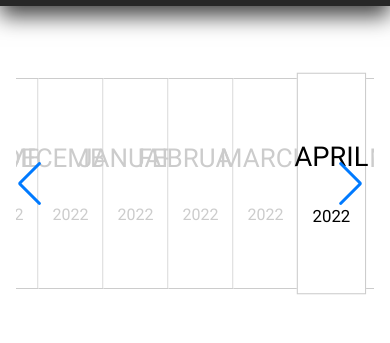
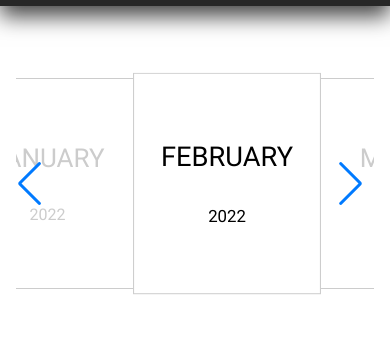
Before and after one commit to Makinloot/tradetkt-example, a React (Vite) app: page /search in a window 390 px wide. Shown: the part 185-528 px from the top of the page. Built offline with nearby package versions, Linux system fonts and the light colour scheme.

Commit message:
add responsive css to pages

```diff
--- a/src/components/payment/Form.scss
+++ b/src/components/payment/Form.scss
@@ -5,7 +5,7 @@
   width: 600px;
   max-width: 100%;
   margin: 3rem auto;
-  padding: 3rem 0;
+  padding: 3rem 1rem;
 
   .line {
     position: absolute;
@@ -24,7 +24,9 @@
 
   form {
     width: 400px;
+    max-width: 100%;
     margin: 0 auto;
+    padding: 1rem;
   }
 
   .number-fields {
@@ -35,7 +37,8 @@
 
   .date-fields {
     display: grid;
-    grid-template-columns: 1fr 1fr;
+    grid-template-columns: 50% 50%;
     gap: 1rem;
+    width: 96%;
   }
 }
--- a/src/components/payment/Payment.scss
+++ b/src/components/payment/Payment.scss
@@ -4,6 +4,7 @@
   margin: 5rem 0;
 
   &-method {
+    flex-wrap: wrap;
     gap: 2rem;
     color: $clr-lightGrey;
 
@@ -28,10 +29,17 @@
   }
 
   .buttons {
+    display: grid;
+    grid-template-columns: 50% 50%;
     width: 600px;
     max-width: 100%;
     margin: 0 auto;
     gap: 1rem;
+    padding: 1rem;
+
+    @media (max-width: 550px) {
+      grid-template-columns: 1fr;
+    }
 
     a {
       width: 100%;
--- a/src/components/slider/Slider.jsx
+++ b/src/components/slider/Slider.jsx
@@ -30,7 +30,17 @@ export default function App() {
         spaceBetween={0}
         navigation={true}
         modules={[Navigation]}
-        slidesPerView={7}
+        slidesPerView={2}
+        breakpoints={{
+          768: {
+            width: 768,
+            slidesPerView: 4,
+          },
+          1000: {
+            width: 1000,
+            slidesPerView: 7,
+          }
+        }}
         centeredSlides
         centeredSlidesBounds
         loop
--- a/src/pages/home/Home.scss
+++ b/src/pages/home/Home.scss
@@ -55,3 +55,11 @@
     }
   }
 }
+
+@media (max-width: 480px) {
+  .home {
+    &-hero button {
+      font-size: $fs-small;
+    }
+  }
+}
--- a/src/pages/search/Search.scss
+++ b/src/pages/search/Search.scss
@@ -13,3 +13,23 @@
     margin: 0 auto;
   }
 }
+
+@media (max-width: 1000px) {
+  .search {
+
+    .tickets {
+      grid-template-columns: 1fr 1fr;
+      grid-template-rows: repeat(3, 1fr);
+    }
+  }
+}
+
+@media (max-width: 768px) {
+  .search {
+
+    .tickets {
+      grid-template-columns: 1fr;
+      grid-template-rows: repeat(6, 250px);
+    }
+  }
+}
--- a/src/pages/sell/Sell.scss
+++ b/src/pages/sell/Sell.scss
@@ -25,6 +25,7 @@
       position: relative;
       z-index: 100;
       text-transform: capitalize;
+      text-align: center;
 
       svg {
         margin-right: .5rem;
@@ -37,6 +38,7 @@
     width: 600px;
     max-width: 100%;
     margin: 4rem auto;
+    padding: 0 1rem;
 
     h3 {
       text-align: center;
```
